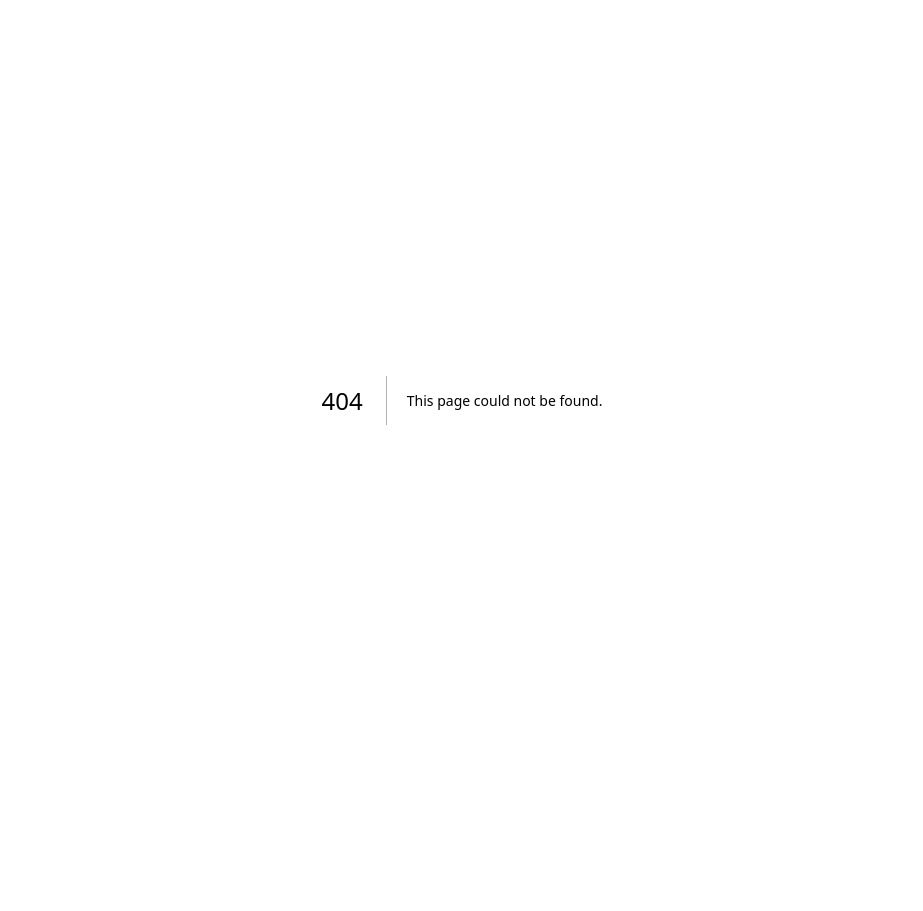
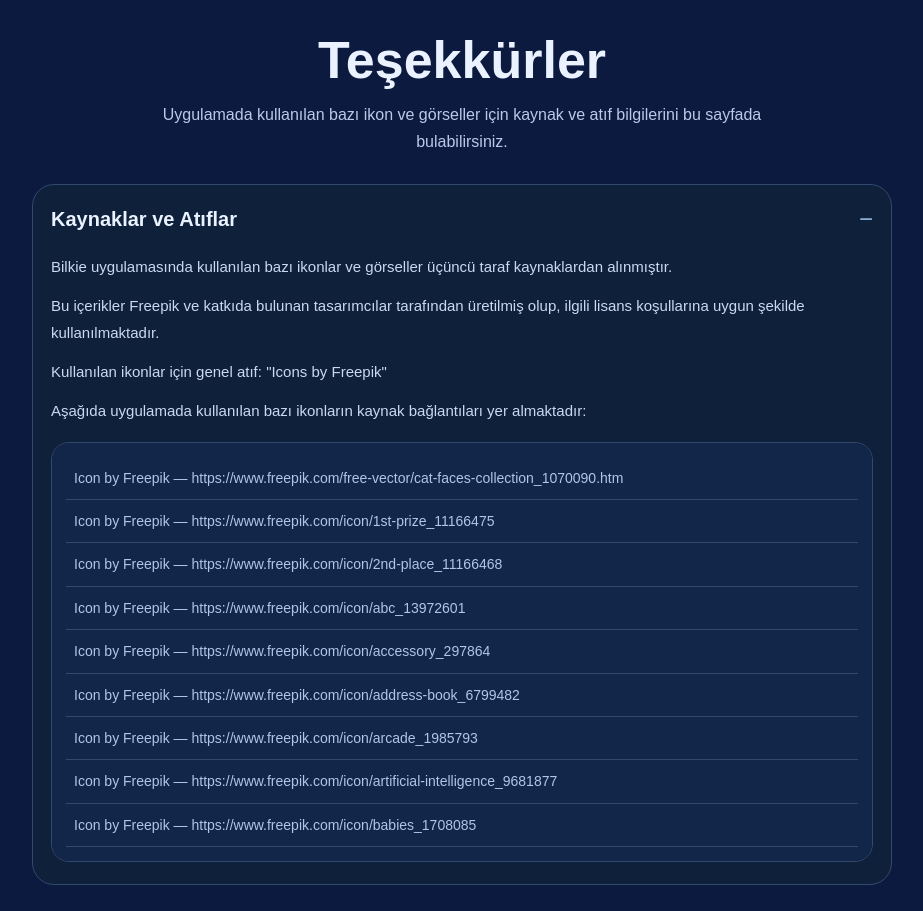
Before and after one commit to fsk34/bilkie-site, a Next.js app: page /tesekkurler in a window 1280 px wide. Before the commit this address had no page. Shown: the top 911 px of the page, without its empty margins (178-1101 px from the left). Before the commit the page ends 800 px from the top, so only its background shows below. Built offline with nearby package versions, Linux system fonts and the light colour scheme.

Commit message:
tesekkurler

```diff
--- /dev/null
+++ b/app/tesekkurler/page.tsx
@@ -0,0 +1,203 @@
+
+
+"use client";
+
+import { useState } from "react";
+import { tesekkurlerData } from "@/data/tesekkurler";
+
+export default function TesekkurlerPage() {
+  const [acikBolum, setAcikBolum] = useState<string | null>("kaynaklar");
+
+  const bolumAcik = acikBolum === "kaynaklar";
+
+  return (
+    <main
+      style={{
+        minHeight: "100vh",
+        background: "#0C1A3F",
+        color: "#EAF2FF",
+        padding: "32px 16px 72px",
+      }}
+    >
+      <div
+        style={{
+          width: "100%",
+          maxWidth: "860px",
+          margin: "0 auto",
+        }}
+      >
+        <div
+          style={{
+            textAlign: "center",
+            marginBottom: "28px",
+          }}
+        >
+          <h1
+            style={{
+              fontSize: "clamp(32px, 8vw, 52px)",
+              lineHeight: 1.1,
+              fontWeight: 800,
+              marginBottom: "12px",
+            }}
+          >
+            {tesekkurlerData.title}
+          </h1>
+
+          <p
+            style={{
+              maxWidth: "620px",
+              margin: "0 auto",
+              color: "#B9CAE9",
+              fontSize: "16px",
+              lineHeight: 1.7,
+            }}
+          >
+            Uygulamada kullanılan bazı ikon ve görseller için kaynak ve atıf
+            bilgilerini bu sayfada bulabilirsiniz.
+          </p>
+        </div>
+
+        <div
+          style={{
+            background: "#0F203B",
+            border: "1px solid #31496E",
+            borderRadius: "22px",
+            overflow: "hidden",
+            marginBottom: "28px",
+          }}
+        >
+          <button
+            onClick={() => setAcikBolum(bolumAcik ? null : "kaynaklar")}
+            style={{
+              width: "100%",
+              background: "transparent",
+              border: "none",
+              color: "#EAF2FF",
+              textAlign: "left",
+              padding: "20px 18px",
+              cursor: "pointer",
+              display: "flex",
+              alignItems: "center",
+              justifyContent: "space-between",
+              gap: "16px",
+            }}
+          >
+            <span
+              style={{
+                fontSize: "20px",
+                lineHeight: 1.4,
+                fontWeight: 700,
+              }}
+            >
+              Kaynaklar ve Atıflar
+            </span>
+
+            <span
+              style={{
+                flexShrink: 0,
+                color: "#8FB3D9",
+                fontSize: "24px",
+                lineHeight: 1,
+              }}
+            >
+              {bolumAcik ? "−" : "⌄"}
+            </span>
+          </button>
+
+          {bolumAcik && (
+            <div
+              style={{
+                padding: "0 18px 22px 18px",
+                color: "#C9D9F2",
+              }}
+            >
+              <div style={{ marginBottom: "18px" }}>
+                {tesekkurlerData.paragraphs.map((paragraph, index) => (
+                  <p
+                    key={index}
+                    style={{
+                      fontSize: "15px",
+                      lineHeight: 1.8,
+                      marginBottom: "12px",
+                    }}
+                  >
+                    {paragraph}
+                  </p>
+                ))}
+              </div>
+
+              <div
+                style={{
+                  background: "#12264A",
+                  border: "1px solid #31496E",
+                  borderRadius: "18px",
+                  padding: "14px",
+                  maxHeight: "420px",
+                  overflowY: "auto",
+                }}
+              >
+                {tesekkurlerData.links.map((link, index) => (
+                  <a
+                    key={`${link.href}-${index}`}
+                    href={link.href}
+                    target="_blank"
+                    rel="noreferrer"
+                    style={{
+                      display: "block",
+                      color: "#AFC6E6",
+                      textDecoration: "none",
+                      padding: "10px 8px",
+                      borderBottom:
+                        index === tesekkurlerData.links.length - 1
+                          ? "none"
+                          : "1px solid #31496E",
+                      fontSize: "14px",
+                      lineHeight: 1.6,
+                      wordBreak: "break-word",
+                    }}
+                  >
+                    {link.text} — {link.href}
+                  </a>
+                ))}
+              </div>
+            </div>
+          )}
+        </div>
+
+        <div
+          style={{
+            background: "#12264A",
+            border: "1px solid #31496E",
+            borderRadius: "22px",
+            padding: "22px 18px",
+          }}
+        >
+          <h2
+            style={{
+              fontSize: "22px",
+              lineHeight: 1.2,
+              fontWeight: 800,
+              marginBottom: "10px",
+              color: "#EAF2FF",
+            }}
+          >
+            Lisans ve kullanım notu
+          </h2>
+
+          <p
+            style={{
+              color: "#C9D9F2",
+              lineHeight: 1.8,
+              fontSize: "15px",
+              marginBottom: 0,
+            }}
+          >
+            Bilkie içinde kullanılan üçüncü taraf ikon ve görseller, ilgili
+            lisans şartlarına uygun şekilde kullanılmaktadır. Gerekli görülen
+            durumlarda bu sayfa güncellenebilir.
+          </p>
+        </div>
+      </div>
+    </main>
+  );
+}
--- /dev/null
+++ b/data/tesekkurler.ts
@@ -0,0 +1,63 @@
+
+
+type TesekkurLink = {
+  href: string;
+  text: string;
+};
+
+export const tesekkurlerData = {
+  title: "Teşekkürler",
+
+  paragraphs: [
+    "Bilkie uygulamasında kullanılan bazı ikonlar ve görseller üçüncü taraf kaynaklardan alınmıştır.",
+    "Bu içerikler Freepik ve katkıda bulunan tasarımcılar tarafından üretilmiş olup, ilgili lisans koşullarına uygun şekilde kullanılmaktadır.",
+    "Kullanılan ikonlar için genel atıf: \"Icons by Freepik\"",
+    "Aşağıda uygulamada kullanılan bazı ikonların kaynak bağlantıları yer almaktadır:",
+  ],
+
+  links: [
+    { href: "https://www.freepik.com/free-vector/cat-faces-collection_1070090.htm", text: "Icon by Freepik" },
+    { href: "https://www.freepik.com/icon/1st-prize_11166475", text: "Icon by Freepik" },
+    { href: "https://www.freepik.com/icon/2nd-place_11166468", text: "Icon by Freepik" },
+    { href: "https://www.freepik.com/icon/abc_13972601", text: "Icon by Freepik" },
+    { href: "https://www.freepik.com/icon/accessory_297864", text: "Icon by Freepik" },
+    { href: "https://www.freepik.com/icon/address-book_6799482", text: "Icon by Freepik" },
+    { href: "https://www.freepik.com/icon/arcade_1985793", text: "Icon by Freepik" },
+    { href: "https://www.freepik.com/icon/artificial-intelligence_9681877", text: "Icon by Freepik" },
+    { href: "https://www.freepik.com/icon/babies_1708085", text: "Icon by Freepik" },
+    { href: "https://www.freepik.com/icon/badge_7816435", text: "Icon by Freepik" },
+    { href: "https://www.freepik.com/icon/banner_7816362", text: "Icon by Freepik" },
+    { href: "https://www.freepik.com/icon/book-stack_3389066", text: "Icon by Freepik" },
+    { href: "https://www.freepik.com/icon/bookworm_2490314", text: "Icon by Freepik" },
+    { href: "https://www.freepik.com/icon/bow_1718762", text: "Icon by Freepik" },
+    { href: "https://www.freepik.com/icon/bow-tie_2065387", text: "Icon by Freepik" },
+    { href: "https://www.freepik.com/icon/brain_3361368", text: "Icon by Freepik" },
+    { href: "https://www.freepik.com/icon/calculator_18076959", text: "Icon by Freepik" },
+    { href: "https://www.freepik.com/icon/cat_1050787", text: "Icon by Freepik" },
+    { href: "https://www.freepik.com/icon/cat_1818335", text: "Icon by Freepik" },
+    { href: "https://www.freepik.com/icon/cat_1818343", text: "Icon by Freepik" },
+    { href: "https://www.freepik.com/icon/cat_1818346", text: "Icon by Freepik" },
+    { href: "https://www.freepik.com/icon/cat_1818357", text: "Icon by Freepik" },
+    { href: "https://www.freepik.com/icon/cat_1818360", text: "Icon by Freepik" },
+    { href: "https://www.freepik.com/icon/diploma_7816340", text: "Icon by Freepik" },
+    { href: "https://www.freepik.com/icon/earth_4253732", text: "Icon by Freepik" },
+    { href: "https://www.freepik.com/icon/edit_6488664", text: "Icon by Freepik" },
+    { href: "https://www.freepik.com/icon/education_5432805", text: "Icon by Freepik" },
+    { href: "https://www.freepik.com/icon/gamepad_2991606", text: "Icon by Freepik" },
+    { href: "https://www.freepik.com/icon/globe_5664115", text: "Icon by Freepik" },
+    { href: "https://www.freepik.com/icon/graduation_2997279", text: "Icon by Freepik" },
+    { href: "https://www.freepik.com/icon/happy_1818322", text: "Icon by Freepik" },
+    { href: "https://www.freepik.com/icon/map_995165", text: "Icon by Freepik" },
+    { href: "https://www.freepik.com/icon/math_13972606", text: "Icon by Freepik" },
+    { href: "https://www.freepik.com/icon/medal_7816376", text: "Icon by Freepik" },
+    { href: "https://www.freepik.com/icon/puzzle_9078573", text: "Icon by Freepik" },
+    { href: "https://www.freepik.com/icon/quiz_5520160", text: "Icon by Freepik" },
+    { href: "https://www.freepik.com/icon/reward_4473728", text: "Icon by Freepik" },
+    { href: "https://www.freepik.com/icon/settings_309538", text: "Icon by Freepik" },
+    { href: "https://www.freepik.com/icon/star_16616912", text: "Icon by Freepik" },
+    { href: "https://www.freepik.com/icon/trophy_1329404", text: "Icon by Freepik" },
+    { href: "https://www.freepik.com/icon/turkey_5578699", text: "Icon by Freepik" },
+    { href: "https://www.freepik.com/icon/vocabulary_2643406", text: "Icon by Freepik" },
+    { href: "https://www.freepik.com/icon/whiteboard_4808148", text: "Icon by Freepik" }
+  ]
+};
```
